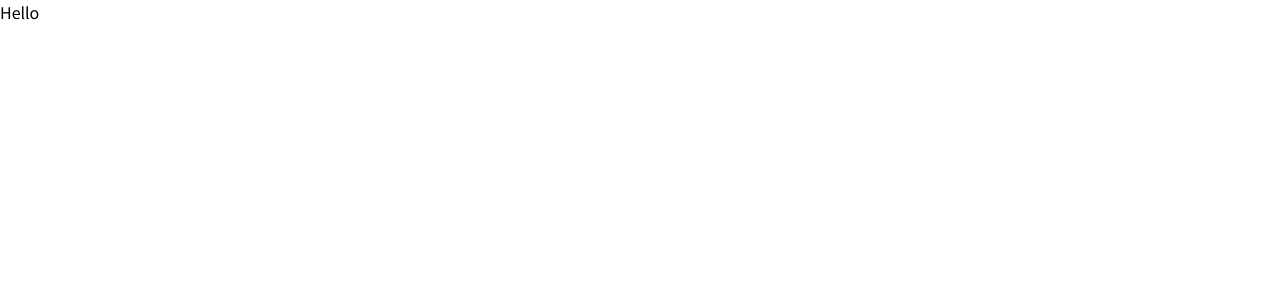
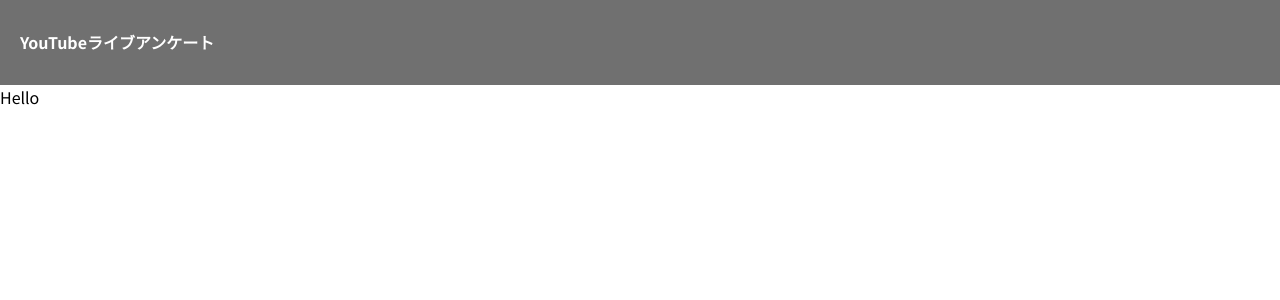
Before and after one commit to sftn0928/LiveEnquete, a Nuxt app: page / in a window 1280 px wide. Shown: the top 300 px of the page. Built offline with nearby package versions, Linux system fonts and the light colour scheme.

Commit message:
commit default.vue

```diff
--- a/client/layouts/default.vue
+++ b/client/layouts/default.vue
@@ -1,8 +1,24 @@
 <template>
   <div>
+    <header>
+      <div class="header-wrapper">
+        <h1 class="header-title">YouTubeライブアンケート</h1>
+      </div>
+    </header>
     <nuxt />
   </div>
 </template>
 
 <style>
+.header-wrapper {
+  height: 85px;
+  background-color: #707070;
+}
+
+.header-title {
+  color: white;
+  line-height: 85px;
+  margin-left: 20px;
+}
+
 </style>
```
Also changed, not shown: pages/index.vue (added, +9 -0 lines), 1 other file (tests, documents, lock files or other folders).
